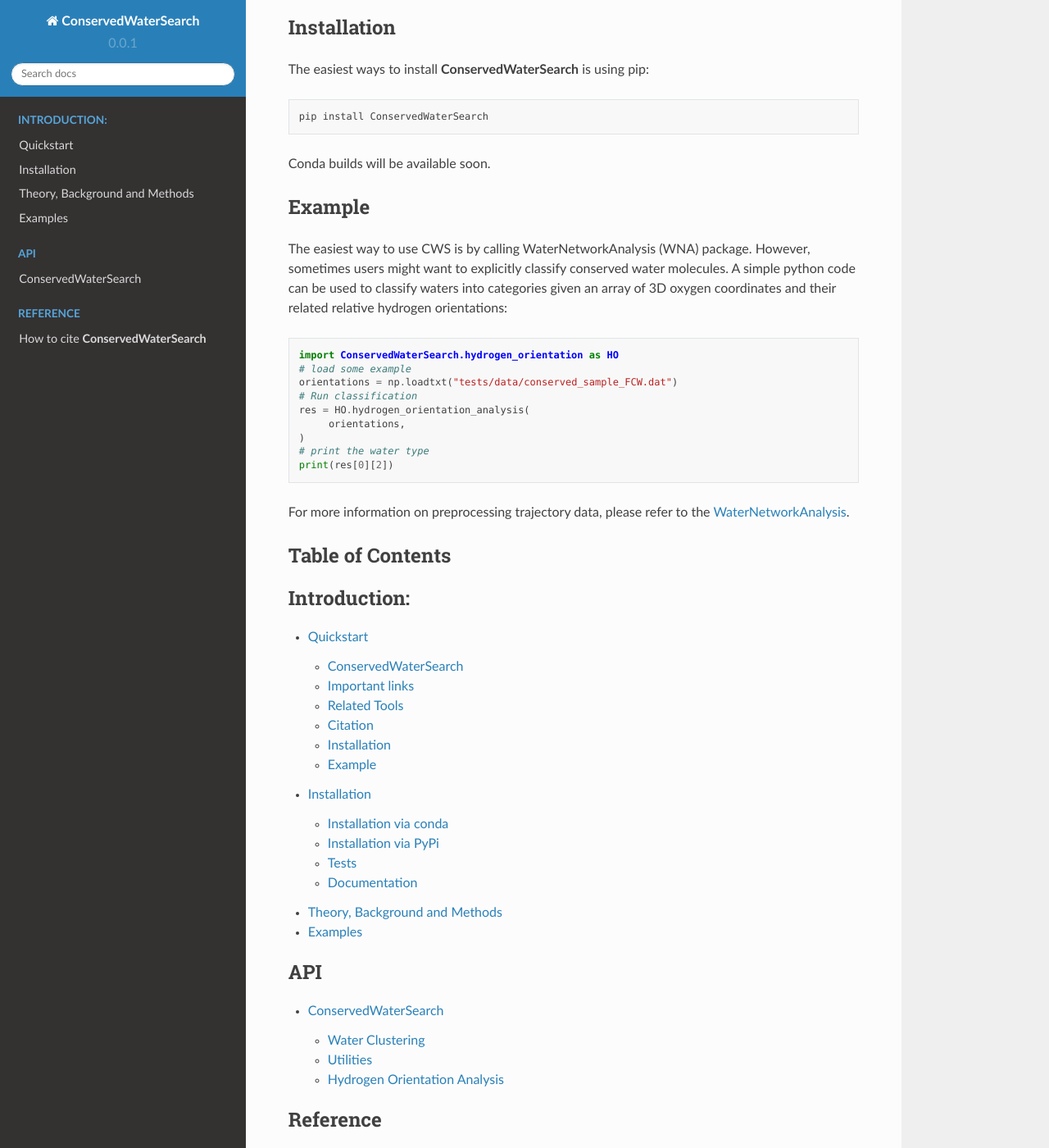
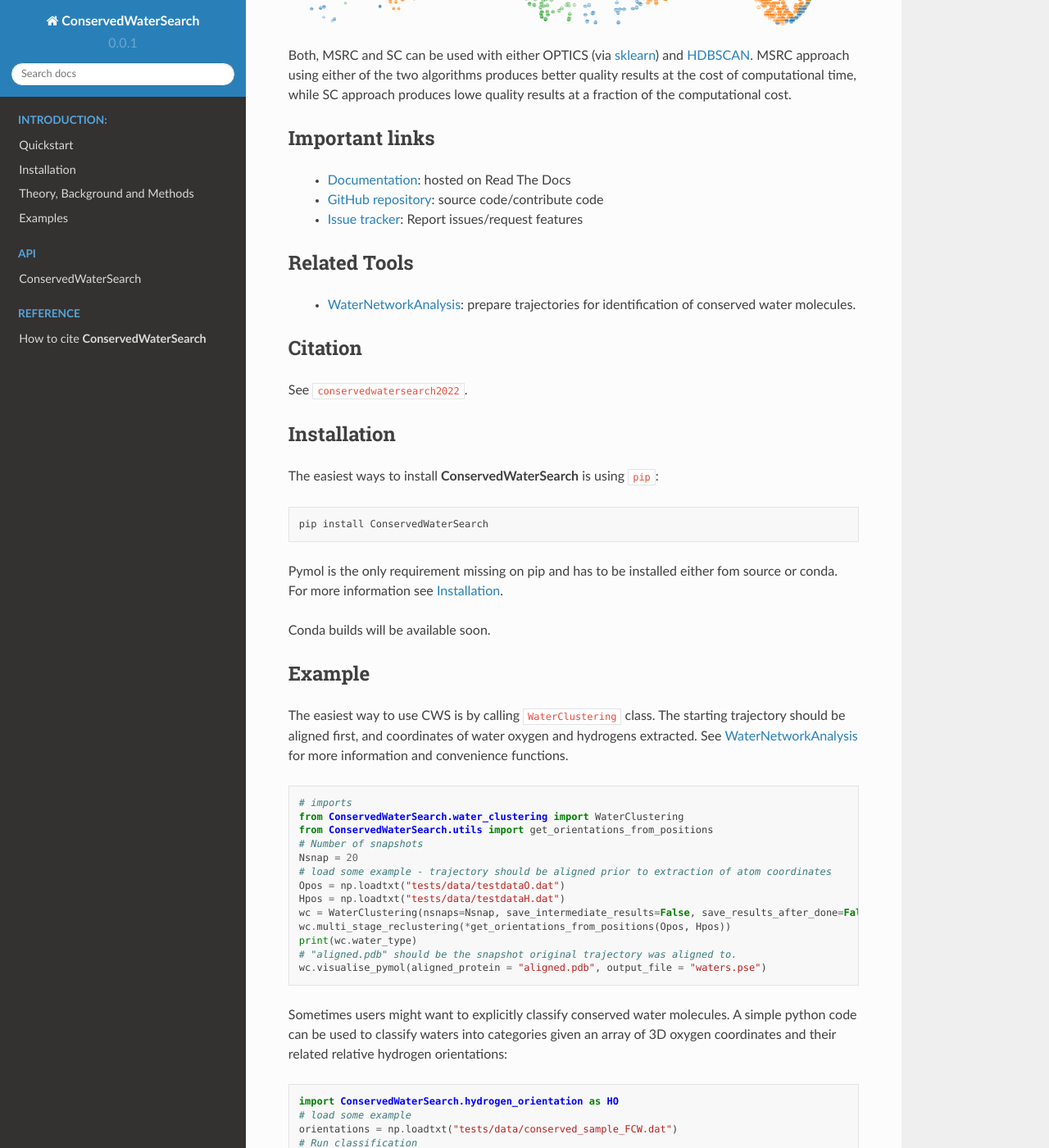
Before and after one commit to JecaTosovic/ConservedWaterSearch, a Sphinx documentation site: the page built from docs/source/index.rst, in a window 1280 px wide and 1400 px high, scrolled down 1253 px. Shown: the whole window at 82% size. Built offline with Sphinx 7.4.7 and the Read the Docs theme 2.0.0, drawn with Linux system fonts in a browser that asks for light colours; cross-references to code outside the pages are shown as plain code; some of the changed text lies outside the part shown.

Commit message:
more docs

```diff
--- a/README.rst
+++ b/README.rst
@@ -1,47 +1,71 @@
 ConservedWaterSearch
-==============================
+====================
 .. image:: https://readthedocs.org/projects/conservedwatersearch/badge/?version=latest
     :target: https://conservedwatersearch.readthedocs.io/en/latest/?badge=latest
 .. image:: https://badge.fury.io/py/conservedwatersearch.svg
     :target: https://badge.fury.io/py/conservedwatersearch
 
 
-The ConservedWaterSearch (CWS) Python library uses density based clustering approach to detect conserved waters from simulation trajectories.
-Conserved water molecules can be classified into 3 distinct conserved water types based on their hydrogen orientation: Fully Conserved Waters (FCW), Half Conserved Waters (HCW) and Weakly Conserved Waters (WCW) - see the figure below for examples.
-We support many different density based clustering approaches using standard OPTICS and HDBSCAN procedures as well as Multi Stage Re-Clustering (MSRC) approach using either of the two algorithms for very precise (and slow) determination of conserved water molecules.
+The ConservedWaterSearch (CWS) Python library uses density based clustering approach to detect conserved waters from simulation trajectories. First, positions of water molecules are determined based on clustering of oxygen atoms belonging to water molecules. Positions on water molecules can be determined using Multi Stage Re-Clustering (MSRC) approach or Single Clustering (SC) approach (see :cite:`conservedwatersearch2022` and figure below for more information).
 
 .. image:: figs/WaterTypes.png
   :width: 700
 
+Conserved water molecules can be classified into 3 distinct conserved water types based on their hydrogen orientation: Fully Conserved Waters (FCW), Half Conserved Waters (HCW) and Weakly Conserved Waters (WCW) - see  :cite:`conservedwatersearch2022`  and figure below for examples and more information or see :ref:`conservedwaters:theory, background and methods`.
+
+.. image:: figs/WaterTypes.png
+  :width: 700
+
+Both, MSRC and SC can be used with either OPTICS (via `sklearn <https://scikit-learn.org/stable/modules/generated/sklearn.cluster.OPTICS.html>`_) and `HDBSCAN <https://hdbscan.readthedocs.io/en/latest/index.html>`_. MSRC approach using either of the two algorithms produces better quality results at the cost of computational time, while SC approach produces lowe quality results at a fraction of the computational cost.
 
 Important links
-=================
+===============
 	- `Documentation <https://conservedwatersearch.readthedocs.io/en/latest/>`_: hosted on Read The Docs
 	- `GitHub repository <https://github.com/JecaTosovic/ConservedWaterSearch>`_: source code/contribute code
-	- `Issue tracker <https://github.com/JecaTosovic/ConservedWaterSearch/issues>`_: Report issues/ request features
+	- `Issue tracker <https://github.com/JecaTosovic/ConservedWaterSearch/issues>`_: Report issues/request features
 
 Related Tools
-=================
-	- `WaterNetworkAnalysis <https://github.com/JecaTosovic/WaterNetworkAnalysis>`_: prepare trajectories  and analyse results for/from conservedwatersearch
+=============
+	- `WaterNetworkAnalysis <https://github.com/JecaTosovic/WaterNetworkAnalysis>`_: prepare trajectories for identification of conserved water molecules.
 
 Citation
-===============
-Coming soon.
+========
+See :cite:`conservedwatersearch2022`.
 
 Installation
-===============
-The easiest ways to install **ConservedWaterSearch** is using pip:
+============
+The easiest ways to install **ConservedWaterSearch** is using :code:`pip`:
 
 .. code:: bash
 
    pip install ConservedWaterSearch
 
+Pymol is the only requirement missing on pip and has to be installed either fom source or conda. For more information see :ref:`installation:Installation`.
+
 Conda builds will be available soon.
 
 
 Example
-===============
-The easiest way to use CWS is by calling WaterNetworkAnalysis (WNA) package. However, sometimes users might want to explicitly classify conserved water molecules. A simple python code can be used to classify waters into categories given an array of 3D oxygen coordinates and their related relative hydrogen orientations:
+=======
+The easiest way to use CWS is by calling :code:`WaterClustering` class. The starting trajectory should be aligned first, and coordinates of water oxygen and hydrogens extracted. See `WaterNetworkAnalysis  <https://github.com/JecaTosovic/WaterNetworkAnalysis>`_ for more information and convenience functions.
+
+.. code:: python
+
+   # imports
+   from ConservedWaterSearch.water_clustering import WaterClustering
+   from ConservedWaterSearch.utils import get_orientations_from_positions
+   # Number of snapshots
+   Nsnap = 20
+   # load some example - trajectory should be aligned prior to extraction of atom coordinates
+   Opos = np.loadtxt("tests/data/testdataO.dat")
+   Hpos = np.loadtxt("tests/data/testdataH.dat")
+   wc = WaterClustering(nsnaps=Nsnap, save_intermediate_results=False, save_results_after_done=False)
+   wc.multi_stage_reclustering(*get_orientations_from_positions(Opos, Hpos))
+   print(wc.water_type)
+   # "aligned.pdb" should be the snapshot original trajectory was aligned to.
+   wc.visualise_pymol(aligned_protein = "aligned.pdb", output_file = "waters.pse")
+
+Sometimes users might want to explicitly classify conserved water molecules. A simple python code can be used to classify waters into categories given an array of 3D oxygen coordinates and their related relative hydrogen orientations:
 
 .. code:: python
 
--- a/docs/source/installation.rst
+++ b/docs/source/installation.rst
@@ -46,7 +46,7 @@
 
    conda install -c conda-forge pytest
 
-Or via `PyPi <https://pypi.org/project/pytest>`_ (:code:`pip`):
+Or via PyPi (`see here <https://pypi.org/project/pytest>`_) (using :code:`pip`):
 
 .. code:: bash
 
```
Also changed, not shown: other parts of docs/source/installation.rst (+1 -1 lines), docs/source/WaterClustering.rst (+12 -2 lines).
